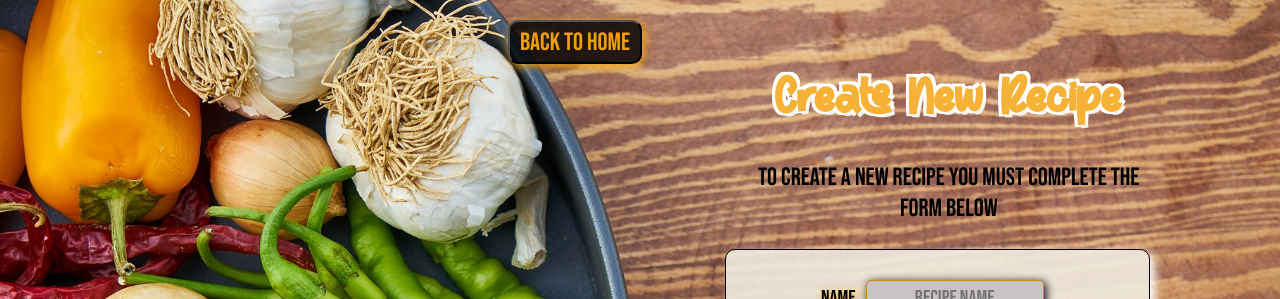
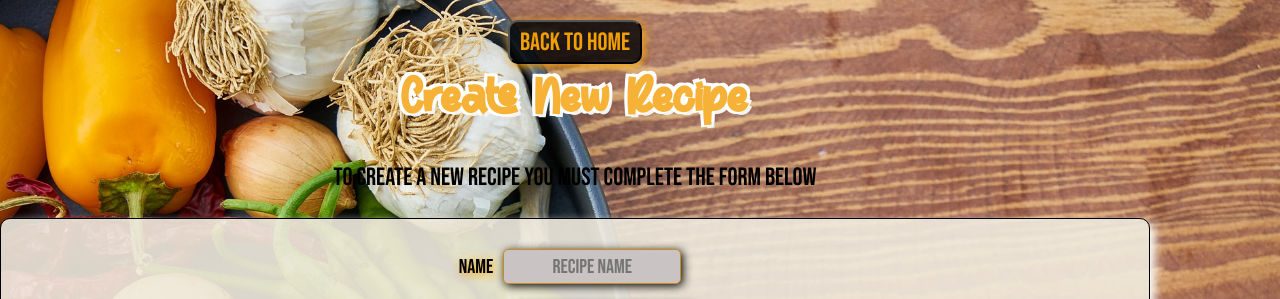
Before and after one commit to micaelamedina/Food-PI, a React (Create React App) app in the folder client/: page /recipes/create in a window 1280 px wide. Shown: the top 299 px of the page. Built offline with nearby package versions, Linux system fonts and the light colour scheme; no server answers; a web font is replaced by a local one.

Commit message:
cambios en CSS

```diff
--- a/client/src/components/styles/RecipeCreate.module.css
+++ b/client/src/components/styles/RecipeCreate.module.css
@@ -20,7 +20,7 @@
     text-align: center;
     font-family: 'Bebas Neue', cursive;
     font-size: 20px;
-    padding: 0;
+    padding: 20px;
     margin: 20px;
 }
 .divForm {
@@ -28,30 +28,28 @@
     border-radius: 10px;
     background-color: rgba(241, 235, 223, 0.9);
     box-shadow: 5px 4px 10px white;
-    display: grid;
+    display: flex;
     justify-content: center;
-    grid-row: auto;
     text-align: center;
     font-family: 'Bebas Neue', cursive;
     font-size: 20px;
-    width: 33.33%;
+    width: auto;
     height: auto;
     padding: 20px;
     margin: 0;
     margin-left: auto;
     text-shadow: 2px 2px 10px rgb(242, 159, 5);
+
 }
 .divForm:hover {
     box-shadow: 2px 4px 10px 4px rgb(240, 240, 240, 0.5);
 
 }
 .divTextCreate{
-    display: grid;
-    grid-row: auto;
+    display: flex;
     justify-content: center;
-    grid-row: auto;
+    flex-direction: column;
     text-align: center;
-    margin-left: 65%;
     font-family: 'Bebas Neue', cursive;
     font-size: 25px;
     padding: 0;
```
